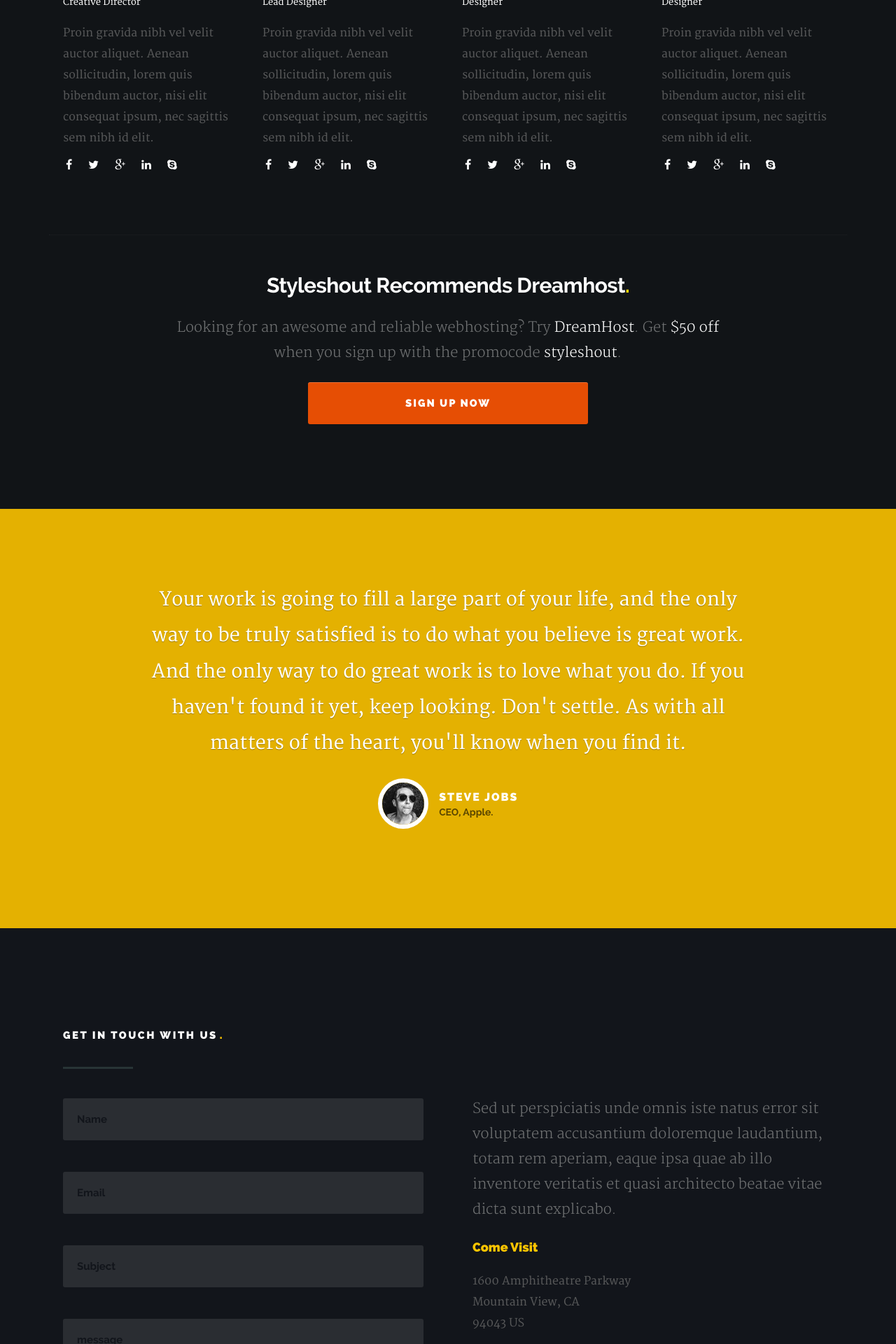
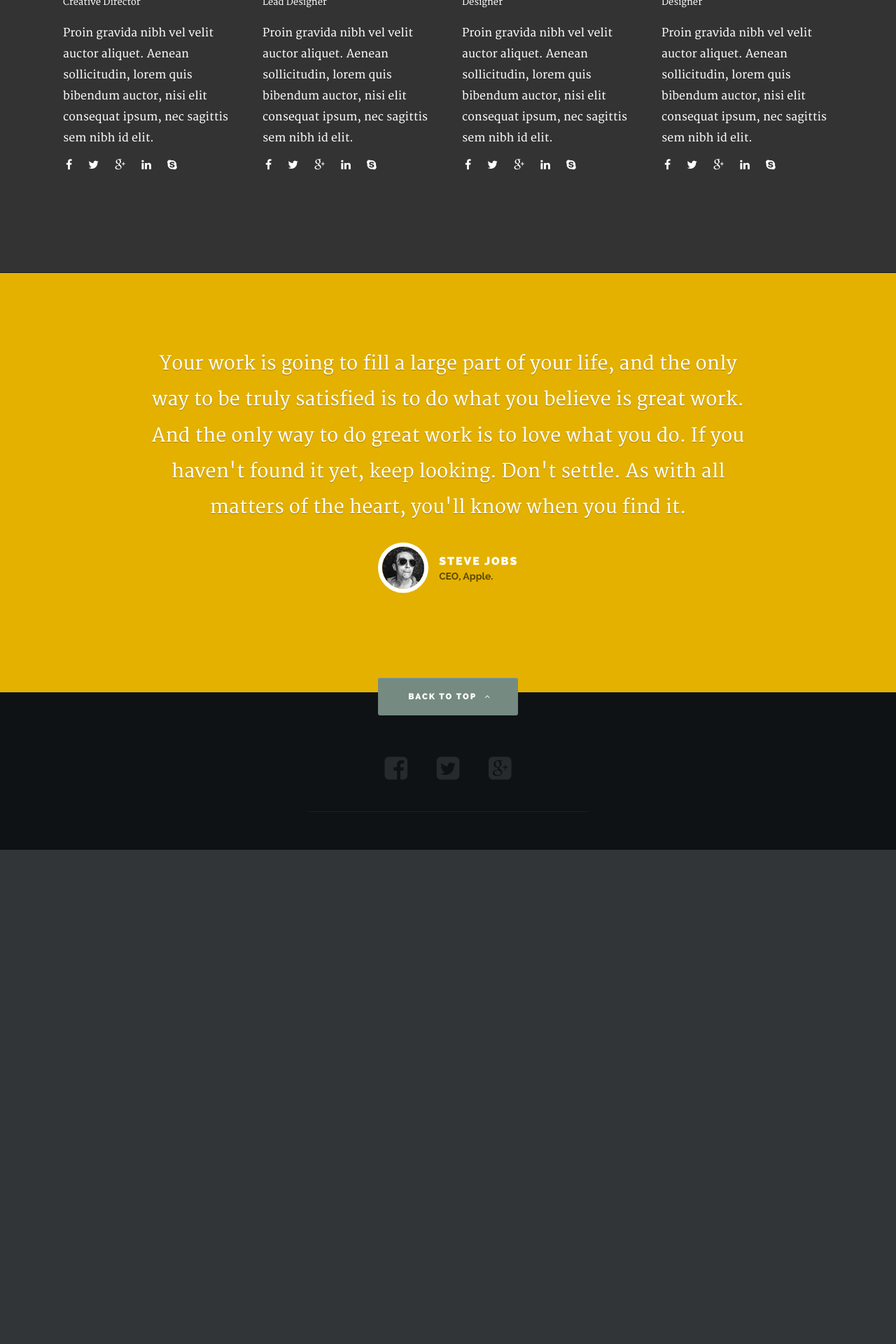
Before and after one commit to prisas/AngelHack_SignAuth, a Flask app: page / in a window 1280 px wide. Shown: the part 3240-5160 px from the top of the page at 70% size. After the commit the page ends 4454 px from the top, so only its background shows below. Run offline with Flask 2, Linux system fonts and the light colour scheme; parts of the project's set-up code (start-up, migrations or seed data) failed here and were passed over; some libraries are stand-ins or nearby versions.

Commit message:
Modified page style

```diff
--- a/static/css/main.css
+++ b/static/css/main.css
@@ -44,7 +44,7 @@
 	background: #0F1215;
 	font: 16px/30px "merriweather-regular", serif;
 	font-weight: normal;
-	color: #575859;
+	color: #ffffff;
 }
 
 /* links
@@ -418,8 +418,11 @@
 /* =================================================================== */
 
 #user-action-buttons {
-	width: 100%;
-	padding: 5% 5% 5% 5%;
+	width: 50%; /*can be in percentage also.*/
+  height: auto;
+  margin: 190px auto;
+  padding: -250px;
+  position: relative;
 }
 
 #loginbutton {
@@ -1697,7 +1700,7 @@
 /* =================================================================== */
 
 #services {
-	background: #12151B;
+	background: #4A4A4A;
 	padding-top: 120px;
 	padding-bottom: 120px;
 	border-bottom: 1px solid #15191d;
@@ -1781,7 +1784,7 @@
 /* =================================================================== */
 
 #about {
-	background: #111417;
+	background: #333333;
 	padding-top: 120px;
 	padding-bottom: 120px;
 	border-bottom: 1px solid #15191d;
@@ -2225,7 +2228,6 @@
 #contact {
 	background: #12151B;
 	padding-top: 120px;
-	padding-bottom: 138px;
 	overflow: hidden;
 	border-bottom: 1px solid #15191d;
 }
@@ -2631,7 +2633,7 @@
 	height: 54px;
 	width: 200px;
 	margin-left: -100px;
-	background: #e64e04;
+	background: #758a81;
 	box-shadow: inset 0 1px 0 rgba(255, 255, 255, 0.2);
 	color: #FFFFFF;
 	text-align: center;
@@ -2647,7 +2649,7 @@
 }
 
 #go-top a:hover {
-	background: #fdc501;
+	background: #758ad1;
 	color: #000000;
 }
 
--- a/templates/index.html
+++ b/templates/index.html
@@ -40,7 +40,7 @@
    	<div class="row">
 
 	      <div class="logo">
-	         <a href="index.html">SignAuth</a>
+	         <a href="#">SignAuth</a>
 	      </div>
 
 	      <nav id="nav-wrap">
@@ -81,49 +81,9 @@
 			<div class="twelve columns hero-container">
 
 				<ul id="user-action-buttons">
-		      		<button id="loginbutton">Login</button>
-		      		<button id="registerbutton">Register</button>
+		      		<a href="/login"><button id="loginbutton">Login</button></a>
+		      		<a href="/regiter"><button id="registerbutton">Register</button></a>
 		    	</ul>
-
-			   <!-- hero-slider start-->
-			   <div id="hero-slider" class="flexslider">
-
-				   <ul class="slides">
-
-					   <!-- slide -->
-					   <li>
-						   <div class="flex-caption">
-								<h1 class="">Say hello to <span>Kreo</span>. We create awesome and stunning
-									digital solutions.
-								</h1>
-
-								<h3 class="">Sed ut perspiciatis unde omnis iste natus error sit voluptatem accusantium doloremque laudantium, totam rem aperiam.</h3>
-							</div>
-					   </li>
-
-					   <!-- slide -->
-					   <li>
-							<div class="flex-caption">
-								<h1 class="">We are a small design studio dedicated to build great digital
-									products.</h1>
-
-								<h3 class="">Sed ut perspiciatis unde omnis iste natus error sit voluptatem accusantium doloremque laudantium, totam rem aperiam.</h3>
-							</div>
-					   </li>
-
-					   <!-- slide -->
-					   <li>
-						   <div class="flex-caption">
-								<h1 class="">Take a look at some of <a class="smoothscroll" href="#portfolio" title="portfolio" >our works</a> or
-								<a class="smoothscroll" href="#contact" title="contact us">get in touch</a> to discuss how we can help you.</h1>
-
-								<h3 class="">Sed ut perspiciatis unde omnis iste natus error sit voluptatem accusantium doloremque laudantium, totam rem aperiam.</h3>
-							</div>
-					   </li>
-
-				   </ul>
-
-			   </div> <!-- end hero-slider -->
 
 	      </div> <!-- end twelve columns-->
 
@@ -411,30 +371,6 @@
 
       </div> <!-- end row -->
 
-      <div id="call-to-action">
-
-		   <div class="row section-ads">
-
-		      <div class="twelve columns">
-
-			      <h2><a href="http://www.dreamhost.com/r.cgi?287326|STYLESHOUT">Styleshout Recommends Dreamhost<span>.</span></a></h2>
-
-			      <p>
-			      Looking for an awesome and reliable webhosting? Try <a href="http://www.dreamhost.com/r.cgi?287326|STYLESHOUT"><span>DreamHost</span></a>.
-					Get <span>$50 off</span> when you sign up with the promocode <span>styleshout</span>.
-					<!-- Simply type	the promocode in the box labeled “Promo Code” when placing your order. -->
-					</p>
-
-					<div class="action">
-			         <a href="http://www.dreamhost.com/r.cgi?287326|STYLESHOUT" >Sign Up Now</a>
-	         	</div>
-
-			   </div>
-
-		   </div> <!-- end section-ads -->
-
-	   </div> <!-- end call-to-action -->
-
    </section> <!-- end about -->
 
 
@@ -454,7 +390,7 @@
                   </p>
 
                   <div class="testimonial-author">
-                    	<img src="images/avatars/avatar-1.jpg" alt="Author image">
+                    	<img src="{{ url_for('static', filename='images/avatars/avatar-1.jpg') }}" alt="Author image">
                     	<div class="author-info">
                     		Steve Jobs
                     		<span class="position">CEO, Apple.</span>
@@ -468,7 +404,7 @@
                   nibh id elit. Duis sed odio sit amet nibh vulputate cursus a sit amet mauris.
                   </p>
                   <div class="testimonial-author">
-                    	<img src="images/avatars/avatar-2.jpg" alt="Author image">
+                    	<img src="{{ url_for('static', filename='images/avatars/avatar-2.jpg') }}" alt="Author image">
                     	<div class="author-info">
                     		John Doe
                     		<span>CEO, ABC Corp.</span>
@@ -484,135 +420,21 @@
 
    </section> <!-- end testimonials section -->
 
-
-   <!-- contact
-   ================================================== -->
-   <section id="contact">
-
-   	<div class="row section-head">
-
-   		<div class="twelve columns">
-
-	         <h1>Get In Touch With Us<span>.</span></h1>
-
-	         <hr />
-
-	      </div>
-
-      </div> <!-- end section-head -->
-
-      <div class="row">
-
-      	<div id="contact-form" class="six columns tab-whole left">
-
-            <!-- form -->
-            <form name="contactForm" id="contactForm" method="post" action=""  >
-      			<fieldset>
-
-                  <div class="group">
- 						   <input name="contactName" type="text" id="contactName" placeholder="Name" value="" minLength="2" required />
-                  </div>
-                  <div>
-	      			   <input name="contactEmail" type="email" id="contactEmail" placeholder="Email" value="" required />
-	               </div>
-                  <div>
-	     				   <input name="contactSubject" type="text" id="contactSubject" placeholder="Subject"  value="" />
-	               </div>
-                  <div>
-	                 	<textarea name="contactMessage"  id="contactMessage" placeholder="message" rows="10" cols="50" required ></textarea>
-	               </div>
-                  <div>
-                     <button class="submitform">Submit</button>
-                     <div id="submit-loader">
-                        <div class="text-loader">Sending...</div>
-       				      <div class="s-loader">
-								  	<div class="bounce1"></div>
-								  	<div class="bounce2"></div>
-								  	<div class="bounce3"></div>
-								</div>
-							</div>
-                  </div>
-
-      			</fieldset>
-      		</form> <!-- Form End -->
-
-            <!-- contact-warning -->
-            <div id="message-warning"></div>
-            <!-- contact-success -->
-      		<div id="message-success">
-               <i class="icon-ok"></i>Your message was sent, thank you!<br />
-      		</div>
-
-         </div>
-
-         <div class="six columns tab-whole right">
-
-            <p class="lead">Sed ut perspiciatis unde omnis iste natus error sit voluptatem accusantium doloremque laudantium, totam rem aperiam, eaque ipsa quae ab illo inventore veritatis et quasi architecto beatae vitae dicta sunt explicabo.
-
-	         <h3 class="address">Come Visit</h3>
-
-	         <p>
-            1600 Amphitheatre Parkway<br>
-            Mountain View, CA<br>
-            94043 US
-            </p>
-
-            <h3>Contact Numbers:</h3>
-			   <p>Phone: (000) 555 1212<br>
-			   	Mobile: (000) 555 0100<br>
-			     	Fax: (000) 555 0101
-			   </p>
-
-         </div>
-
-      </div> <!-- end row -->
-
-   </section>  <!-- end contact -->
-
-
    <!-- Footer
    ================================================== -->
    <footer>
-
-      <div class="row">
-
-      	<div class="twelve columns content group">
 
 			<ul class="social-links">
                <li><a href="#"><i class="fa fa-facebook-square"></i></a></li>
                <li><a href="#"><i class="fa fa-twitter-square"></i></a></li>
                <li><a href="#"><i class="fa fa-google-plus-square"></i></a></li>
-               <li><a href="#"><i class="fa fa-youtube-play"></i></a></li>
-               <li><a href="#"><i class="fa fa-vimeo-square"></i></a></li>
-               <li><a href="#"><i class="fa fa-flickr"></i></a></li>
-               <li><a href="#"><i class="fa fa-skype"></i></a></li>
             </ul>
 
             <hr />
 
-            <div class="info">
-
-            	<div class="footer-logo"></div>
-
-	            <p>This is Photoshop's version  of Lorem Ipsum. Proin gravida nibh vel velit auctor aliquet.
-	            Aenean sollicitudin, lorem quis bibendum auctor, nisi elit consequat ipsum, nec sagittis sem
-	            nibh id elit.
-	            </p>
-
-	         </div>
-
-      	</div>
-
-         <ul class="copyright">
-         	<li>&copy; Copyright 2015 KREO.</li>
-         	<li>Design by <a href="http://www.styleshout.com/">Styleshout.</a>.</li>
-         </ul>
-
          <div id="go-top">
             <a class="smoothscroll" title="Back to Top" href="#hero">Back to Top<i class="fa fa-angle-up"></i></a>
          </div>
-
-      </div> <!-- end row -->
 
    </footer> <!-- end footer -->
 
```
